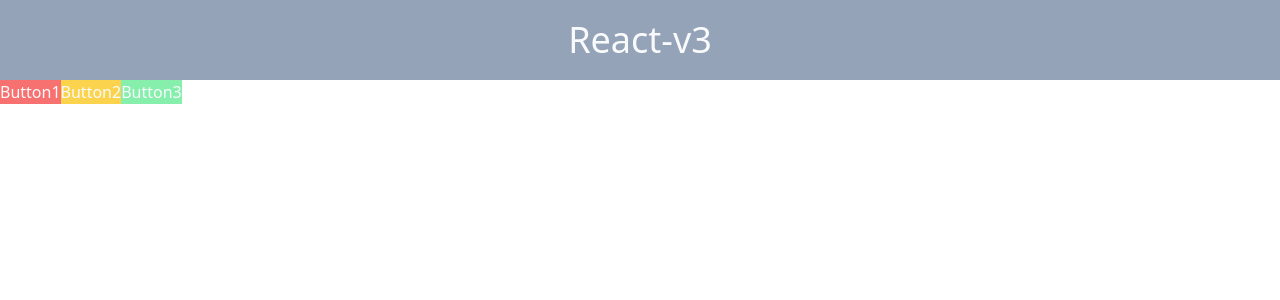
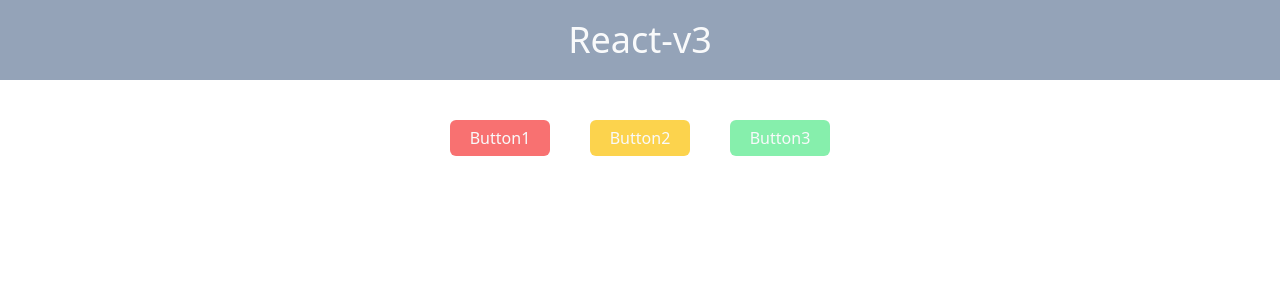
Before and after one commit to pj100-team/react-v3, a React (Create React App) app: page / in a window 1280 px wide. Shown: the top 300 px of the page. Built offline with nearby package versions, Linux system fonts and the light colour scheme.

Commit message:
ボタンのレイアウトを調整

```diff
--- a/src/components/button.tsx
+++ b/src/components/button.tsx
@@ -2,6 +2,9 @@ type ButtonStyle = {
     borderColor: string;
     backgroundColor: string;
     color: string;
+    width: string;
+    height: string;
+    borderRadius: string;
 }
 
 type ButtonProps = {
--- a/src/templates/practice1.tsx
+++ b/src/templates/practice1.tsx
@@ -2,13 +2,23 @@ import Button from "../components/button";
 
 function Practice1() {
     return(
-        <>
+        <div
+            style={{
+                display: "flex",
+                justifyContent: "center",
+                gap: "40px",
+                marginTop: "40px"
+            }}
+        >
             <Button
                 name = "Button1"
                 style = {{
                     borderColor: "#f87171",
                     backgroundColor: "#f87171",
-                    color: "#f9fafb"
+                    color: "#f9fafb",
+                    width: "100px",
+                    height: "36px",
+                    borderRadius: "6px"
                 }}
                 onClick = {() => console.log("Button1")}
             />
@@ -17,7 +27,10 @@ function Practice1() {
                 style = {{
                     borderColor: "#fcd34d",
                     backgroundColor: "#fcd34d",
-                    color: "#f9fafb"
+                    color: "#f9fafb",
+                    width: "100px",
+                    height: "36px",
+                    borderRadius: "6px"
                 }}
                 onClick = {() => console.log("Button2")}
             />
@@ -26,11 +39,14 @@ function Practice1() {
                 style = {{
                     borderColor: "#86efac",
                     backgroundColor: "#86efac",
-                    color: "#f9fafb"
+                    color: "#f9fafb",
+                    width: "100px",
+                    height: "36px",
+                    borderRadius: "6px"
                 }}
                 onClick = {() => console.log("Button3")}
             />
-        </>
+        </div>
     );
 }
 
```
